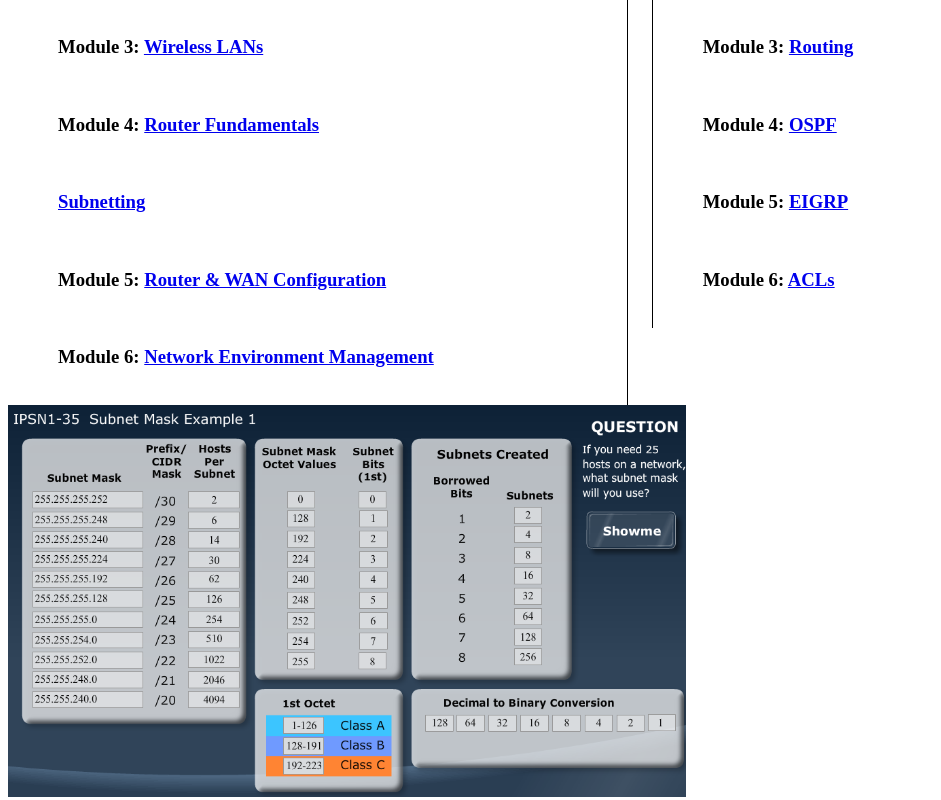
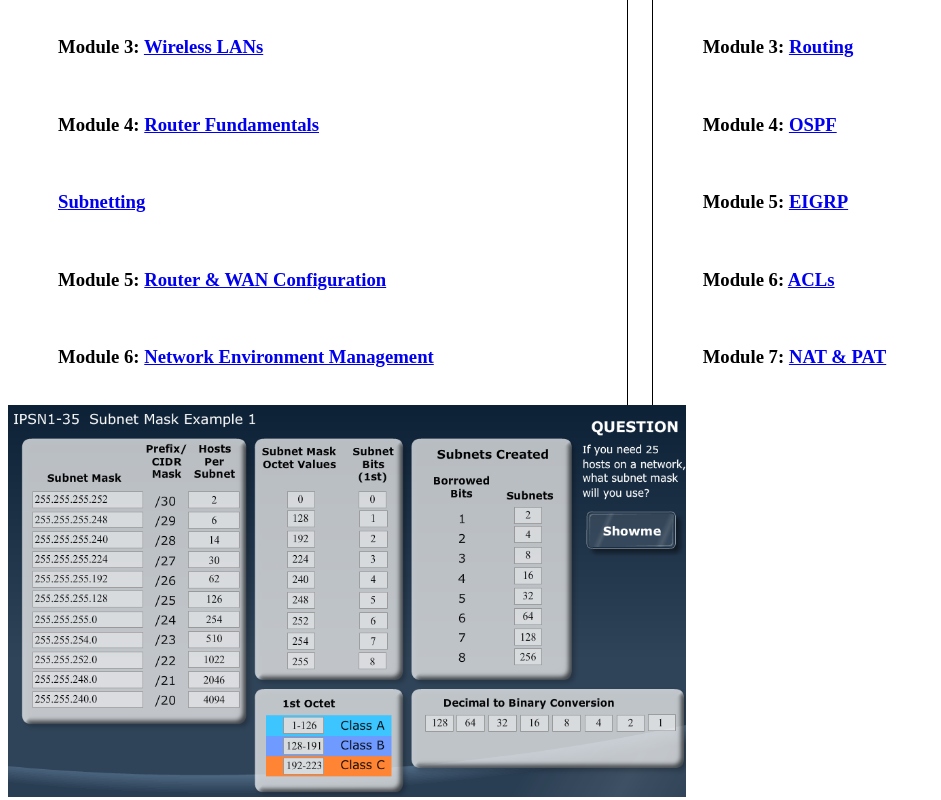
Before and after one commit to jmabry111/Cisco, a plain HTML site: page index.html in a window 1280 px wide. Shown: the part 582-1382 px from the top of the page, without its empty margins (0-941 px from the left). Drawn offline with Linux system fonts and the light colour scheme.

```diff
--- a/index.html
+++ b/index.html
@@ -33,6 +33,7 @@
 			<h3>Module 4: <a href="Cisco2-4.md">OSPF</a></h3><br />
 			<h3>Module 5: <a href="Cisco2-5.md">EIGRP</a></h3><br />
 			<h3>Module 6: <a href="Cisco2-6.md">ACLs</a></h3><br />
+			<h3>Module 7: <a href="Cisco2-7.md">NAT & PAT</a></h3><br />
 		</div>
 	</body>
 </html>
```
Also changed, not shown: images/namedacl.png (added), 2 other files.
